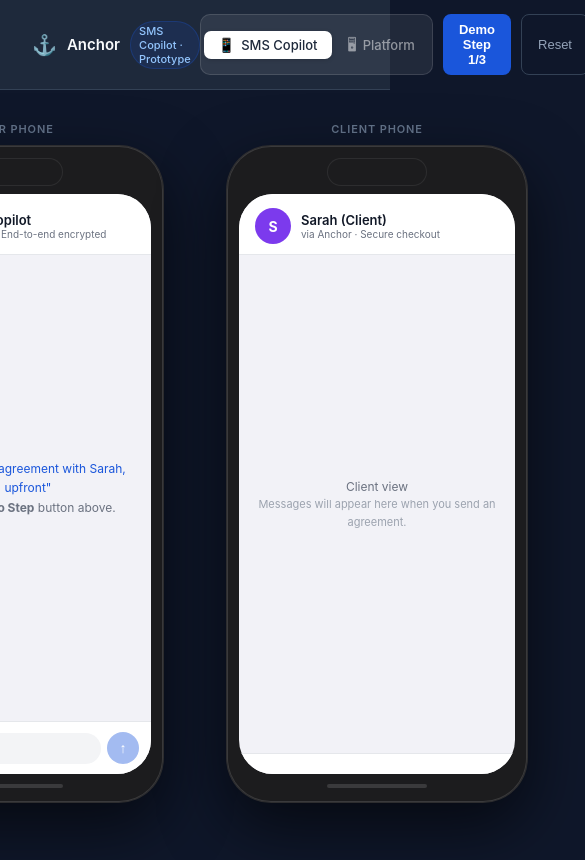
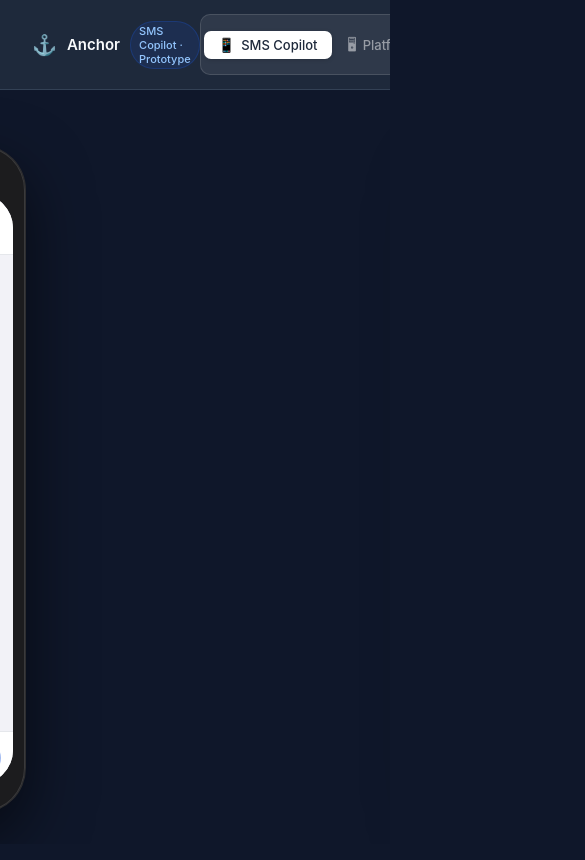
Before and after one commit to RevaDag/anchor-sms-copilot, a React (Vite) app in the folder prototype/: page / in a window 390 px wide. Shown: the top 860 px of the page, 585 px wide, since content can reach past the window. Built offline with nearby package versions, Linux system fonts and the light colour scheme; the HTML template or start-up script is replaced by a standard one.

Commit message:
Phones Layout

```diff
--- a/prototype/src/App.css
+++ b/prototype/src/App.css
@@ -1,5 +1,6 @@
 /* ── Reset & Base ── */
 *, *::before, *::after { box-sizing: border-box; margin: 0; padding: 0; }
+html, body, #root { height: 100%; }
 
 :root {
   --anchor-blue: #1A56DB;
@@ -17,7 +18,7 @@
   font-family: -apple-system, BlinkMacSystemFont, 'Segoe UI', sans-serif;
 }
 
-body { background: #0F172A; color: var(--text-primary); min-height: 100vh; }
+body { background: #0F172A; color: var(--text-primary); height: 100vh; overflow: hidden; }
 
 /* ── Header ── */
 .app-header {
@@ -79,31 +80,37 @@
 }
 .btn-reset:hover { background: #334155; color: white; }
 
+/* ── App Shell ── */
+.app { height: 100vh; display: flex; flex-direction: column; overflow: hidden; }
+
 /* ── Layout ── */
 .app-layout {
   display: flex;
-  align-items: flex-start;
+  align-items: stretch;
   justify-content: center;
   gap: 32px;
   padding: 32px 24px;
-  min-height: calc(100vh - 60px);
+  flex: 1;
+  overflow: hidden;
 }
 
-.panel-label-wrap { display: flex; flex-direction: column; align-items: center; gap: 10px; }
+.panel-label-wrap { display: flex; flex-direction: column; align-items: center; gap: 10px; height: 100%; }
 .panel-label { color: #64748B; font-size: 11px; font-weight: 600; letter-spacing: 0.08em; text-transform: uppercase; }
 .center-panel { flex: 1; max-width: 400px; }
 
-.phones-only { justify-content: center; gap: 64px; }
+.phones-only { justify-content: center; gap: 500px; }
 
 /* ── Phone Frame ── */
 .phone-frame {
-  width: 300px;
+  aspect-ratio: 9 / 19.5;
+  max-width: 500px;
   background: var(--phone-bg);
   border-radius: 44px;
   padding: 12px;
   box-shadow: 0 0 0 1px #2D2D2F, 0 24px 64px rgba(0,0,0,0.6), inset 0 0 0 1px #3A3A3C;
   display: flex;
   flex-direction: column;
+  flex: 1;
 }
 
 .phone-notch {
@@ -121,7 +128,7 @@
   overflow: hidden;
   display: flex;
   flex-direction: column;
-  height: 580px;
+  flex: 1;
 }
 
 .phone-home-bar {
```
